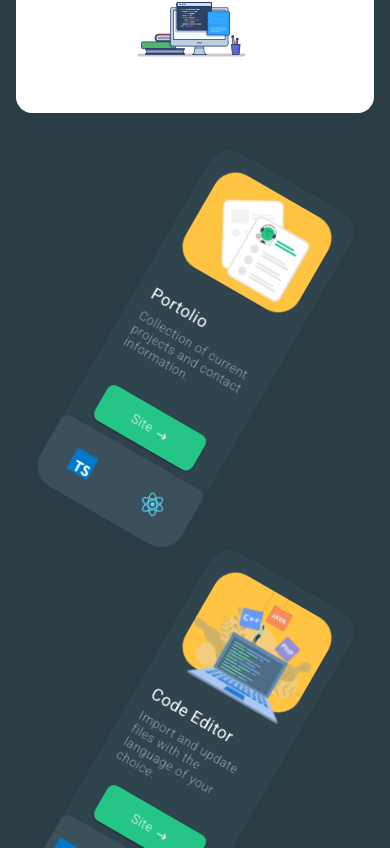
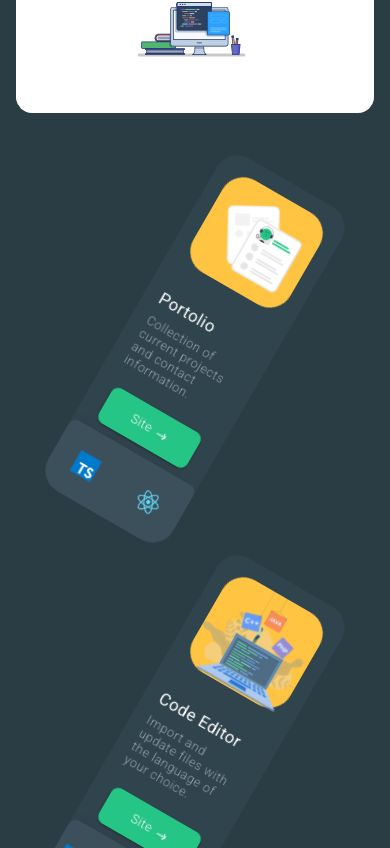
Before and after one commit to kterry1/swe-portfolio, a React (Create React App) app: page / in a window 390 px wide. Shown: the part 916-1764 px from the top of the page. Built offline with nearby package versions, Linux system fonts and the light colour scheme.

Commit message:
UI mobile button continuation

```diff
--- a/src/index.css
+++ b/src/index.css
@@ -546,6 +546,7 @@ body {
 @media screen and (max-width: 400px) {
   .projects .project {
     min-width: 7rem;
+    max-width: 7rem;
     margin: var(--quaternary-margin);
   }
 
```
